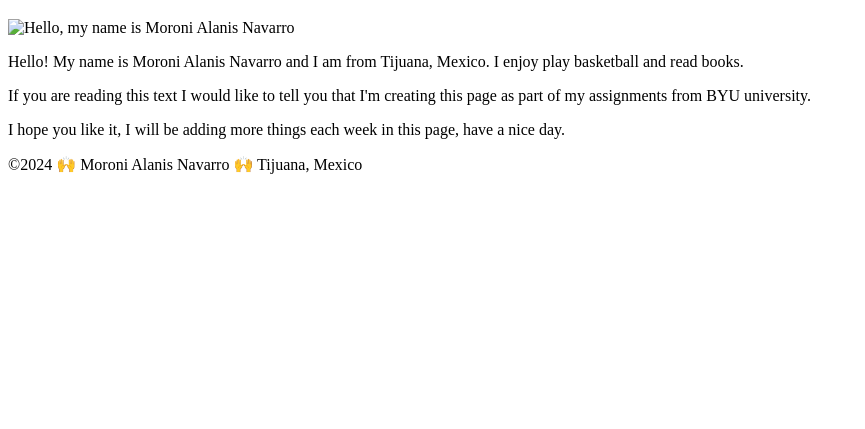
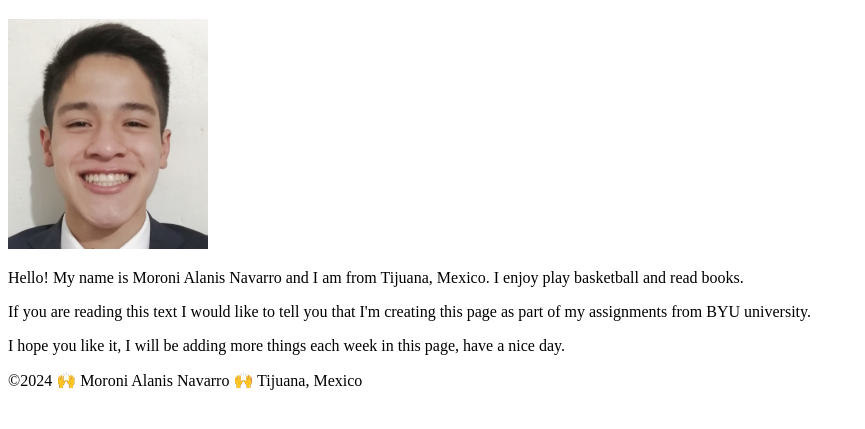
Before and after one commit to moroninavarro/wdd130, a plain HTML site: page index.html in a window 1280 px wide. Shown: the part 87-516 px from the top of the page, without its empty margins (0-865 px from the left). Drawn offline with Linux system fonts and the light colour scheme.

Commit message:
Update index.html

```diff
--- a/index.html
+++ b/index.html
@@ -15,7 +15,7 @@
 </header>
 <main>
     <h1>Moroni Alanis Navarro | WDD 130</h1>
-    <img src="images/profile.jpg" alt="Hello, my name is Moroni Alanis Navarro" width="200">
+    <img src="profile.jpg" alt="Hello, my name is Moroni Alanis Navarro" width="200">
     <p>Hello! My name is Moroni Alanis Navarro and I am from Tijuana, Mexico. I enjoy play basketball and read books.</p>
     <p>If you are reading this text I would like to tell you that I'm creating this page as part of my assignments from BYU university. </p>
     <p>I hope you like it, I will be adding more things each week in this page, have a nice day. </p>
```
